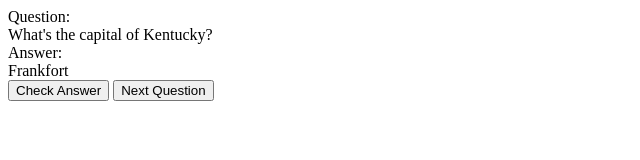
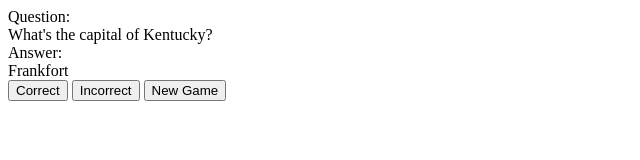
Before and after one commit to brennangaunce/quizgame, a plain HTML site: page index.html in a window 1280 px wide. Both pictures are taken after a click on the button "Check Answer". Shown: the full height of the page, 0-640 px from the left. Drawn offline with Linux system fonts and the light colour scheme.

Commit message:
Added correct/incorrect scoring and new game button

```diff
--- a/index.html
+++ b/index.html
@@ -9,6 +9,8 @@ Question:
 Answer:
 <DIV ID="answer">&nbsp;</DIV>
 <INPUT TYPE="button" VALUE="Check Answer" ONCLICK="showAnswer()" ID="checkAnswerButton"></INPUT>
-<INPUT TYPE="button" VALUE="Next Question" ONCLICK="showNextQuestion()" ID="nextQuestionButton"></INPUT>
+<INPUT TYPE="button" VALUE="Correct" ONCLICK="doCorrect()" ID="correctButton"></INPUT>
+<INPUT TYPE="button" VALUE="Incorrect" ONCLICK="doIncorrect()" ID="incorrectButton"></INPUT>
+<INPUT TYPE="button" VALUE="New Game" ONCLICK="newGame()" ID="newGameButton"></INPUT>
 </BODY>
 </HTML>
--- a/script.js
+++ b/script.js
@@ -13,36 +13,66 @@ var answers = [
 ];
 
 var currentQuestion = 0;
+var score = 0;
 
 function setup() {
     var question = document.getElementById("question");
     var answer = document.getElementById("answer");
     var checkAnswerButton = document.getElementById("checkAnswerButton");
-    var nextQuestionButton = document.getElementById("nextQuestionButton");
+    var correctButton = document.getElementById("correctButton");
+    var incorrectButton = document.getElementById("incorrectButton");
+    var newGameButton = document.getElementById("newGameButton");
 
     showQuestion();
 }
 
 function showQuestion() {
     question.innerHTML = questions[currentQuestion];
-    nextQuestionButton.style.display = "none";
+    answer.innerHTML = "&nbsp;";
+
+    hideAnswerButtons();
 }
 
 function showAnswer() {
     answer.innerHTML = answers[currentQuestion];
 
-    nextQuestionButton.style.display = "inline";
+    showAnswerButtons();
+}
+
+function hideAnswerButtons() {
+    checkAnswerButton.style.display = "inline";
+    correctButton.style.display = "none";
+    incorrectButton.style.display = "none";
+}
+
+function showAnswerButtons() {
+    checkAnswerButton.style.display = "none";
+    correctButton.style.display = "inline";
+    incorrectButton.style.display = "inline";
+}
+
+function doCorrect() {
+    score = score + 1;
+    showNextQuestion();
+}
+
+function doIncorrect() {
+    showNextQuestion();
 }
 
 function showNextQuestion() {
     var nextQuestion = currentQuestion+1;
     if (nextQuestion >= questions.length) {
-        alert("That's all the questions!");
+        alert("That's all the questions!\nYou got "+score+" questions right!");
         return;
     }
 
     currentQuestion = nextQuestion;
 
     showQuestion();
-    answer.innerHTML = "&nbsp;";
 }
+
+function newGame() {
+    currentQuestion = 0;
+    showQuestion();
+}
```
